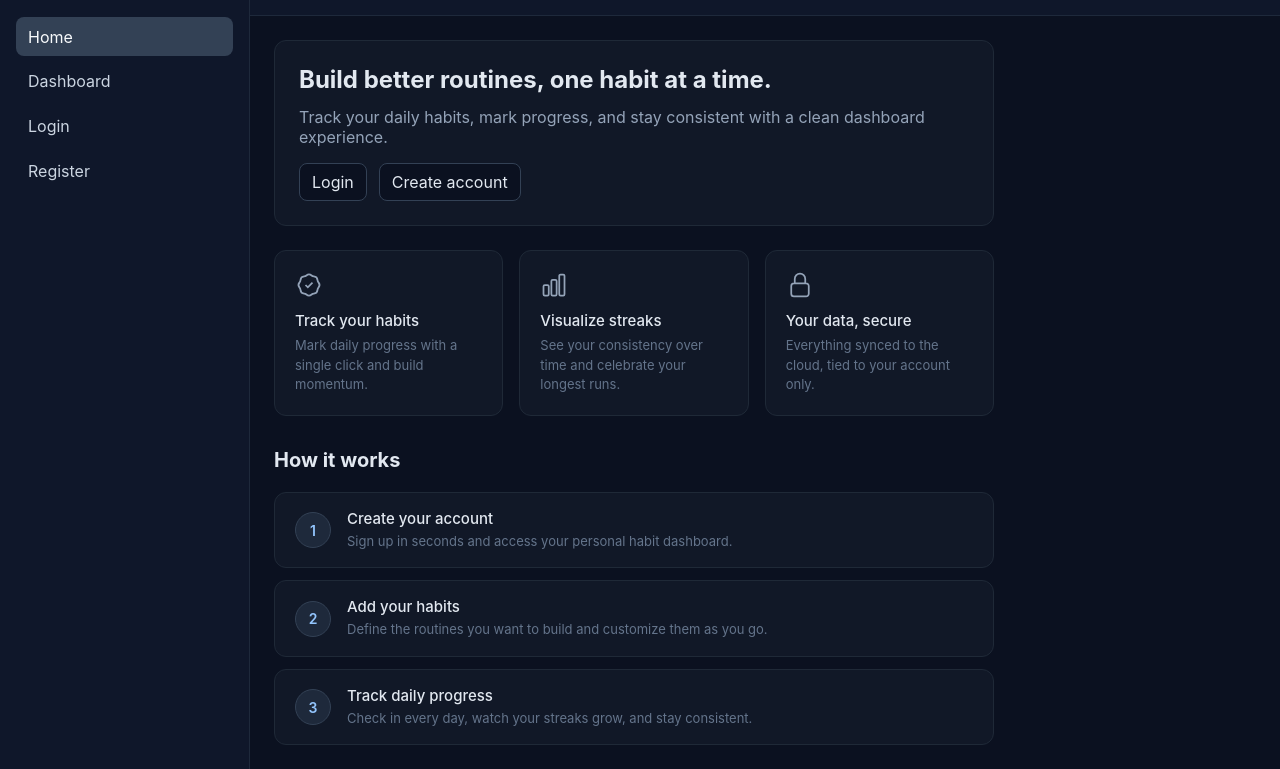
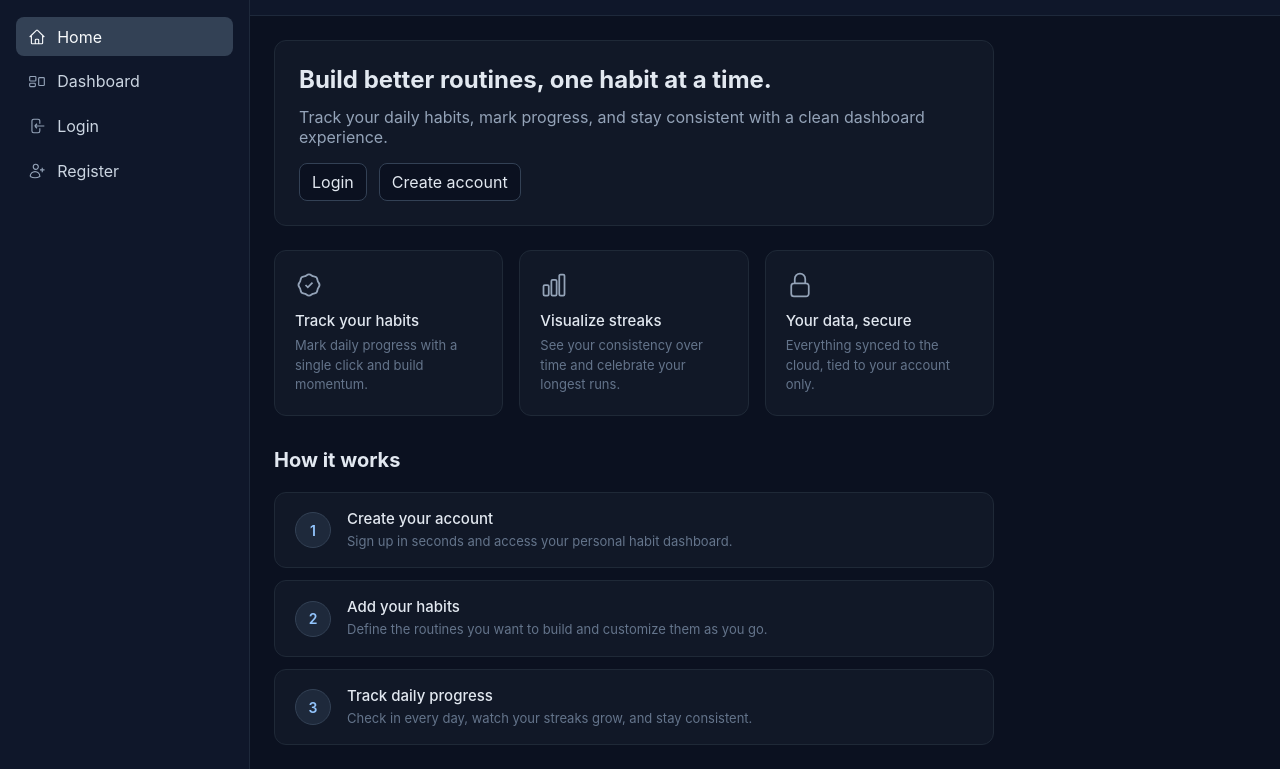
Before and after one commit to SamuelNakab/tp-front-2, an Astro site in the folder frontend/: page / in a window 1280 px wide. Shown: the part 48-817 px from the top of the page. Built offline with nearby package versions, Linux system fonts and the light colour scheme; Astro itself is replaced by a stand-in of ours.

Commit message:
iconos sidebar

```diff
--- a/frontend/src/components/Sidebar.astro
+++ b/frontend/src/components/Sidebar.astro
@@ -6,10 +6,26 @@ interface Props {
 const { currentPath = "/" } = Astro.props;
 
 const links = [
-  { href: "/", label: "Home" },
-  { href: "/dashboard", label: "Dashboard" },
-  { href: "/login", label: "Login" },
-  { href: "/register", label: "Register" },
+  {
+    href: "/",
+    label: "Home",
+    icon: `<path d="M2.25 12l8.954-8.955c.44-.439 1.152-.439 1.591 0L21.75 12M4.5 9.75v10.125c0 .621.504 1.125 1.125 1.125H9.75v-4.875c0-.621.504-1.125 1.125-1.125h2.25c.621 0 1.125.504 1.125 1.125V21h4.125c.621 0 1.125-.504 1.125-1.125V9.75M8.25 21h8.25"/>`,
+  },
+  {
+    href: "/dashboard",
+    label: "Dashboard",
+    icon: `<path d="M2.25 7.125C2.25 6.504 2.754 6 3.375 6h6c.621 0 1.125.504 1.125 1.125v3.75c0 .621-.504 1.125-1.125 1.125h-6a1.125 1.125 0 01-1.125-1.125v-3.75zM14.25 8.625c0-.621.504-1.125 1.125-1.125h5.25c.621 0 1.125.504 1.125 1.125v8.25c0 .621-.504 1.125-1.125 1.125h-5.25a1.125 1.125 0 01-1.125-1.125v-8.25zM2.25 16.125c0-.621.504-1.125 1.125-1.125h5.25c.621 0 1.125.504 1.125 1.125v2.25c0 .621-.504 1.125-1.125 1.125h-5.25a1.125 1.125 0 01-1.125-1.125v-2.25z"/>`,
+  },
+  {
+    href: "/login",
+    label: "Login",
+    icon: `<path d="M15.75 9V5.25A2.25 2.25 0 0013.5 3h-6a2.25 2.25 0 00-2.25 2.25v13.5A2.25 2.25 0 007.5 21h6a2.25 2.25 0 002.25-2.25V15M12 9l-3 3m0 0l3 3m-3-3h12.75"/>`,
+  },
+  {
+    href: "/register",
+    label: "Register",
+    icon: `<path d="M19 7.5v3m0 0v3m0-3h3m-3 0h-3m-2.25-4.125a3.375 3.375 0 11-6.75 0 3.375 3.375 0 016.75 0zM3 19.235v-.11a6.375 6.375 0 0112.75 0v.109A12.318 12.318 0 019.374 21c-2.331 0-4.512-.645-6.374-1.766z"/>`,
+  },
 ];
 ---
 
@@ -21,7 +37,8 @@ const links = [
         links.map((link) => (
           <li>
             <a class={currentPath === link.href ? "active" : ""} href={link.href}>
-              {link.label}
+              <svg viewBox="0 0 24 24" fill="none" stroke="currentColor" stroke-width="1.5" width="18" height="18" set:html={link.icon} />
+              <span>{link.label}</span>
             </a>
           </li>
         ))
@@ -53,11 +70,18 @@ const links = [
   }
 
   a {
-    display: block;
+    display: flex !important;
+    align-items: center;
+    gap: 0.7rem;
     text-decoration: none;
     color: #cbd5e1;
     padding: 0.6rem 0.75rem;
     border-radius: 0.5rem;
+  }
+
+  a svg {
+    flex-shrink: 0;
+    color: #94a3b8;
   }
 
   a:hover {
@@ -65,8 +89,16 @@ const links = [
     color: #f8fafc;
   }
 
+  a:hover svg {
+    color: #f8fafc;
+  }
+
   .active {
     background: #334155;
     color: #f8fafc;
   }
+
+  .active svg {
+    color: #f8fafc;
+  }
 </style>
```
